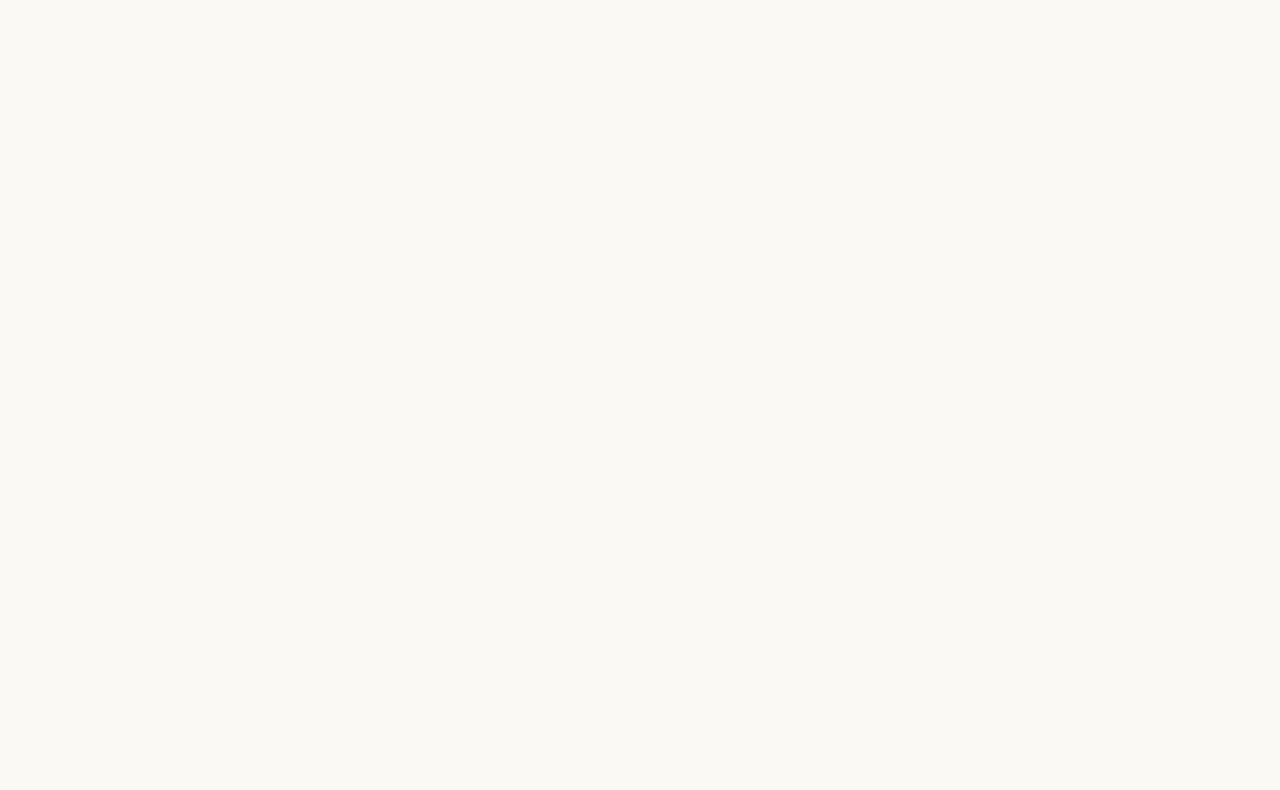
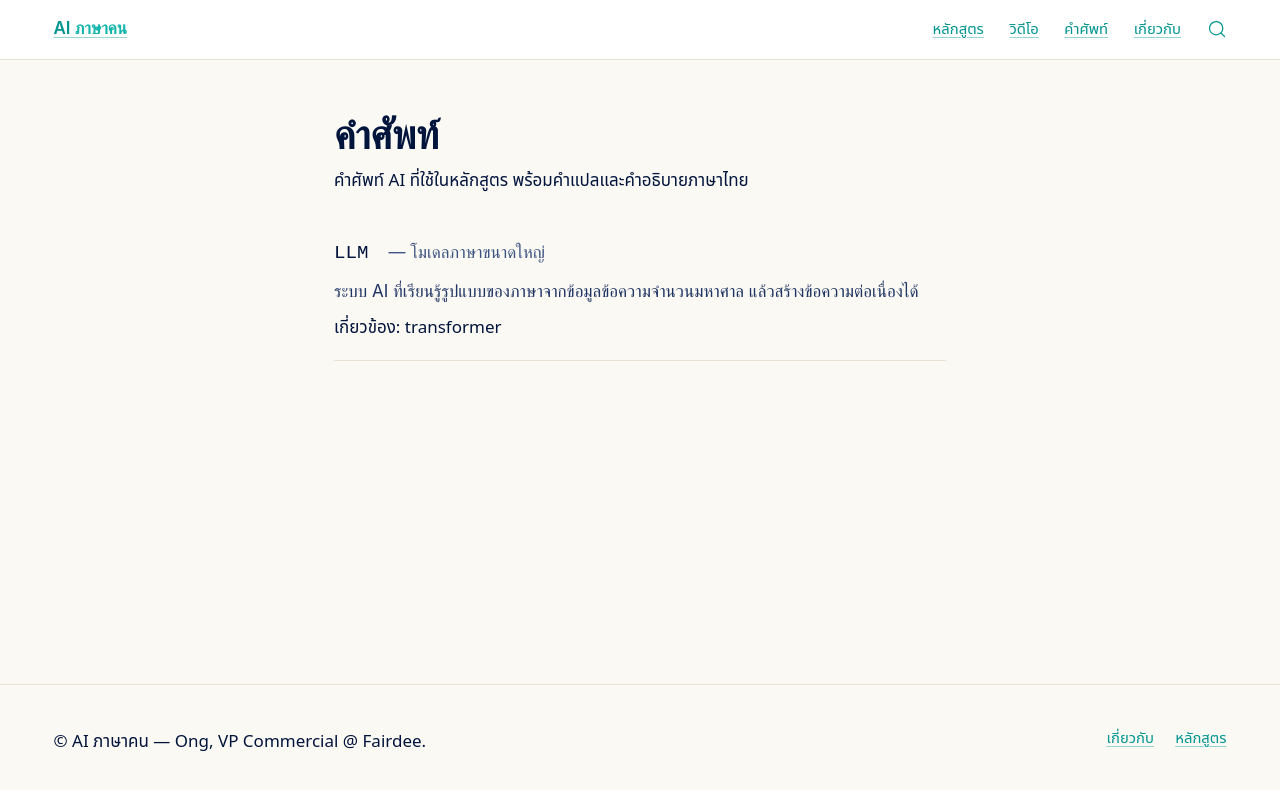
Before and after one commit to chana-code/Aipasakon, a Next.js app: page /glossary in a window 1280 px wide. Before the commit this address had no page. Shown: the top 790 px of the page. Built offline with nearby package versions, Linux system fonts and the light colour scheme.

Commit message:
feat: glossary page

```diff
--- /dev/null
+++ b/app/glossary/page.tsx
@@ -0,0 +1,29 @@
+import { loadGlossary } from '@/lib/content/glossary';
+
+export default async function GlossaryPage() {
+  const entries = (await loadGlossary()).slice().sort((a, b) => a.term_en.localeCompare(b.term_en));
+
+  return (
+    <div className="mx-auto max-w-prose px-6 py-12">
+      <h1 className="font-thai text-3xl font-semibold mb-2">คำศัพท์</h1>
+      <p className="text-fg-2 mb-10">คำศัพท์ AI ที่ใช้ในหลักสูตร พร้อมคำแปลและคำอธิบายภาษาไทย</p>
+
+      <dl className="space-y-6">
+        {entries.map(e => (
+          <div key={e.term_en} className="border-b border-line pb-4">
+            <dt className="font-mono text-navy-900 text-lg">
+              {e.term_en} <span className="font-thai text-fg-3 text-base ml-2">— {e.term_th}</span>
+            </dt>
+            <dd className="font-thai text-fg-2 mt-2 leading-relaxed">{e.definition_th}</dd>
+            {e.see_also.length > 0 && (
+              <p className="text-sm text-fg-3 mt-2">
+                เกี่ยวข้อง: {e.see_also.join(', ')}
+              </p>
+            )}
+          </div>
+        ))}
+        {entries.length === 0 && <p className="text-fg-3 italic">ยังไม่มีคำศัพท์</p>}
+      </dl>
+    </div>
+  );
+}
```
